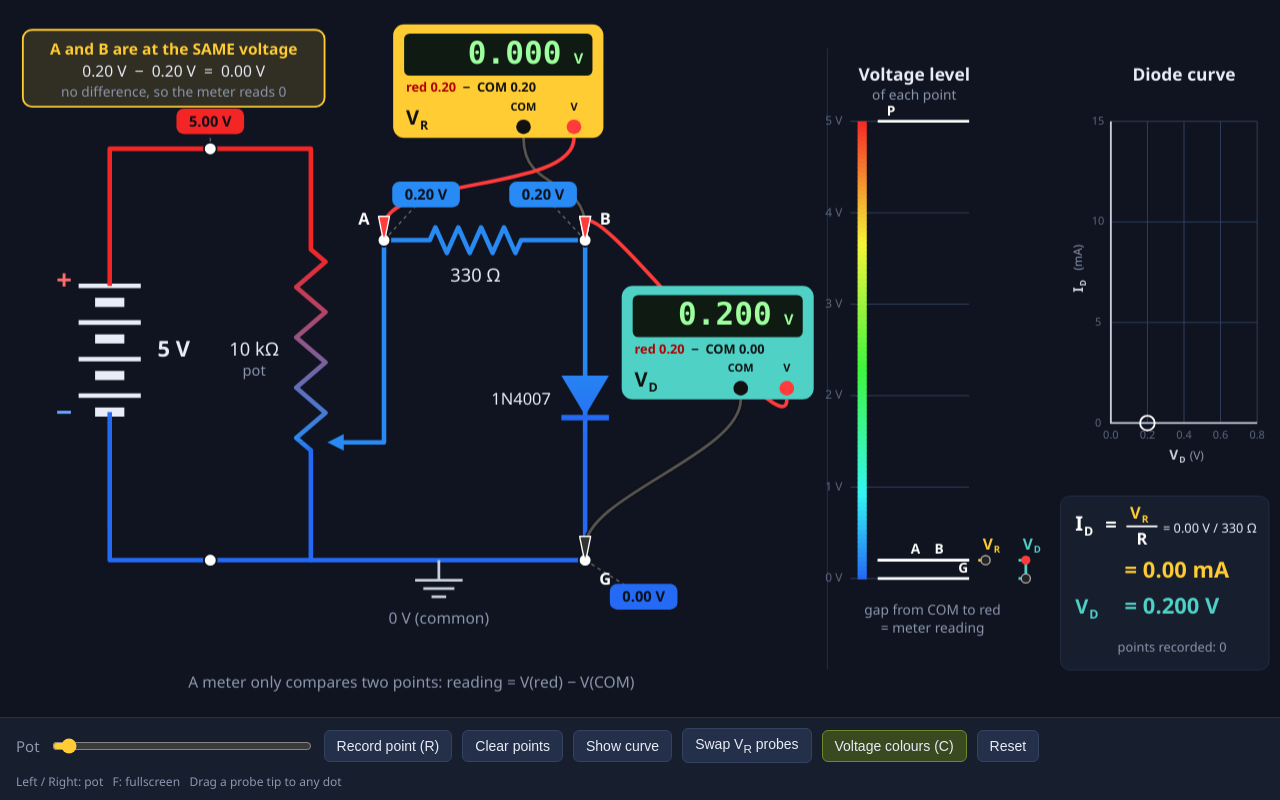
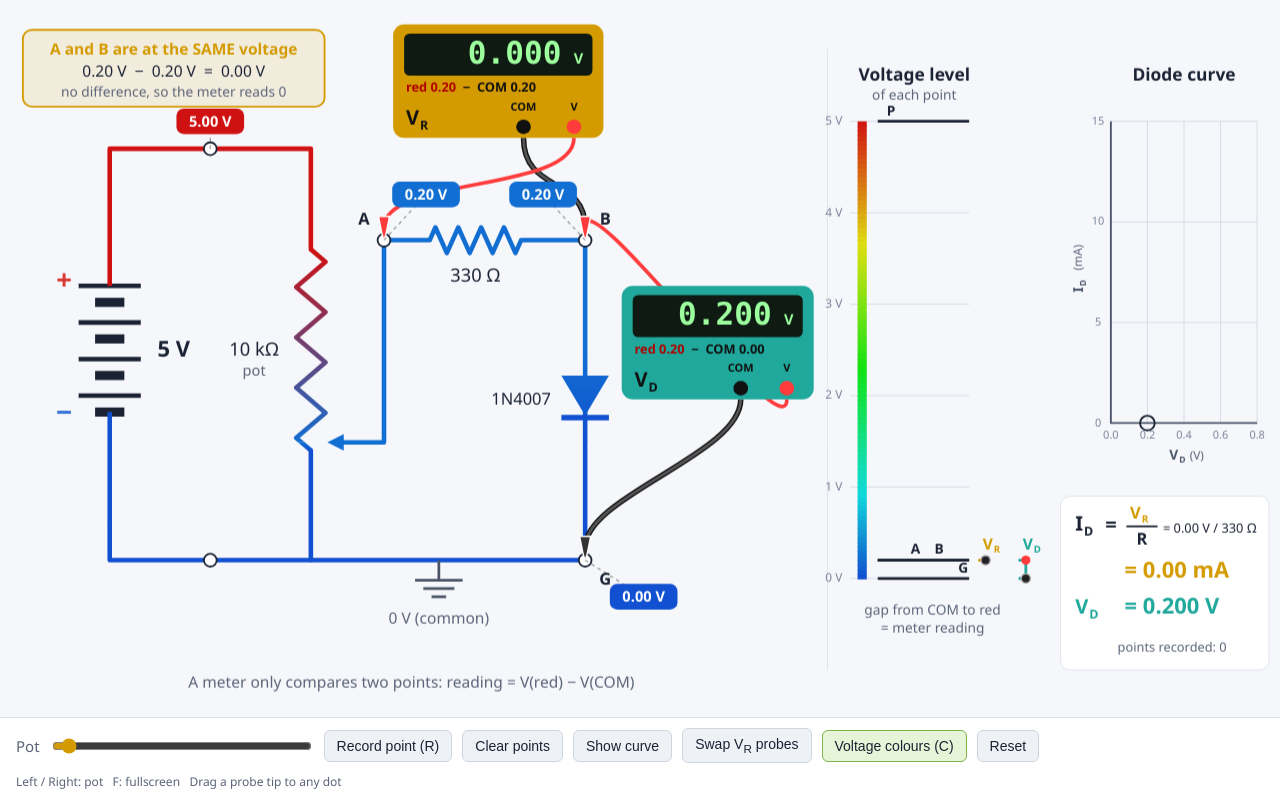
Before and after one commit to Isuru-rana/electronics-animations, a plain HTML site: page diode-meter-sim.html in a window 1280 px wide. Drawn offline with Linux system fonts and the light colour scheme.

Commit message:
Diode meter sim: light theme
Co-Authored-By: Claude Opus 5.5 <noreply@anthropic.com>

```diff
--- a/diode-meter-sim.html
+++ b/diode-meter-sim.html
@@ -5,7 +5,7 @@
 <meta name="viewport" content="width=device-width, initial-scale=1">
 <title>Diode Knee Voltage</title>
 <style>
-  :root { --bg:#0f1420; --panel:#171e2e; --ink:#e8edf7; --muted:#8c97ad; --accent:#ffcc33; }
+  :root { --bg:#f6f7fb; --panel:#ffffff; --ink:#1a2233; --muted:#5b6478; --accent:#d49b00; }
   * { box-sizing:border-box; }
   html,body { margin:0; height:100%; background:var(--bg); color:var(--ink);
     font-family: "Segoe UI", Roboto, Arial, sans-serif; overflow:hidden; }
@@ -13,13 +13,13 @@
   #stage { flex:1; position:relative; }
   canvas { position:absolute; left:50%; top:50%; transform:translate(-50%,-50%); }
   #bar { display:flex; gap:10px; align-items:center; flex-wrap:wrap; padding:10px 16px;
-    background:var(--panel); border-top:1px solid #263049; font-size:15px; }
+    background:var(--panel); border-top:1px solid #dfe3ea; font-size:15px; }
   #bar label { color:var(--muted); }
   input[type=range] { width:260px; accent-color:var(--accent); }
-  button { background:#24304a; color:var(--ink); border:1px solid #344262; border-radius:6px;
+  button { background:#eef1f6; color:var(--ink); border:1px solid #cfd5e0; border-radius:6px;
     padding:7px 12px; font-size:14px; cursor:pointer; }
-  button:hover { background:#2e3c5c; }
-  button.on { background:#3a4a20; border-color:#6a8a2a; }
+  button:hover { background:#e2e7f0; }
+  button.on { background:#e6f4d7; border-color:#7fb24a; }
   .sp { flex:1; }
   .keys { color:var(--muted); font-size:12px; }
 </style>
@@ -87,8 +87,8 @@ const NODES = {
 const nodeV = (k, s) => ({ P: VS, A: s.vA, B: s.vB, G: 0, G2: 0 })[k];
 
 const meters = [
-  { id: "R", label: "V", sub: "R", x: 430, y: 14, w: 230, h: 124, red: "A", com: "B", col: "#ffcc33" },
-  { id: "D", label: "V", sub: "D", x: 680, y: 300, w: 210, h: 124, red: "B", com: "G", col: "#4fd1c5" },
+  { id: "R", label: "V", sub: "R", x: 430, y: 14, w: 230, h: 124, red: "A", com: "B", col: "#d49b00" },
+  { id: "D", label: "V", sub: "D", x: 680, y: 300, w: 210, h: 124, red: "B", com: "G", col: "#1fa89b" },
 ];
 
 // ---------- state ----------
@@ -97,10 +97,10 @@ let drag = null, mouse = { x: 0, y: 0 };
 
 // ---------- colour by potential ----------
 function vcol(v) {
-  if (!showCol) return "#c7cfdd";
+  if (!showCol) return "#4a5468";
   const t = Math.max(0, Math.min(1, v / VS));
   const h = 220 - 220 * t;            // blue (0 V) to red (5 V)
-  return `hsl(${h},90%,${55 + 5 * Math.sin(t * Math.PI)}%)`;
+  return `hsl(${h},85%,${44 + 4 * Math.sin(t * Math.PI)}%)`;
 }
 function line(pts, v, w = 5) {
   ctx.strokeStyle = vcol(v); ctx.lineWidth = w; ctx.lineCap = "round"; ctx.lineJoin = "round";
@@ -145,15 +145,15 @@ function drawCircuit(s) {
   ctx.lineCap = "butt";
   for (let k = 0; k < 4; k++) {
     const y = 300 + k * 40;
-    ctx.strokeStyle = "#e8edf7"; ctx.lineWidth = 5;
+    ctx.strokeStyle = "#1a2233"; ctx.lineWidth = 5;
     ctx.beginPath(); ctx.moveTo(BX - 34, y); ctx.lineTo(BX + 34, y); ctx.stroke();
     ctx.lineWidth = 10; ctx.beginPath(); ctx.moveTo(BX - 16, y + 18); ctx.lineTo(BX + 16, y + 18); ctx.stroke();
   }
   gradSeg(BX, 200, BX, 300, VS, VS, () => { ctx.lineWidth = 5; ctx.beginPath(); ctx.moveTo(BX, 200); ctx.lineTo(BX, 300); ctx.stroke(); });
   gradSeg(BX, 438, BX, 560, 0, 0, () => { ctx.lineWidth = 5; ctx.beginPath(); ctx.moveTo(BX, 438); ctx.lineTo(BX, 560); ctx.stroke(); });
-  text("+", BX - 50, 296, 30, "#ff6b6b", "center", "bold");
-  text("−", BX - 50, 440, 30, "#6ba8ff", "center", "bold");
-  text("5 V", BX + 70, 370, 24, "#e8edf7", "center", "bold");
+  text("+", BX - 50, 296, 30, "#d93636", "center", "bold");
+  text("−", BX - 50, 440, 30, "#2f6fd6", "center", "bold");
+  text("5 V", BX + 70, 370, 24, "#1a2233", "center", "bold");
 
   // pot: two gradients split at wiper
   const zig = (y0, y1, x) => { ctx.lineWidth = 5; ctx.beginPath(); ctx.moveTo(x, y0);
@@ -165,13 +165,13 @@ function drawCircuit(s) {
   // wiper arrow
   ctx.fillStyle = vcol(s.vA); ctx.beginPath();
   ctx.moveTo(PX + 18, yw); ctx.lineTo(PX + 36, yw - 9); ctx.lineTo(PX + 36, yw + 9); ctx.fill();
-  text("10 kΩ", PX - 62, 370, 20, "#e8edf7");
-  text("pot", PX - 62, 394, 16, "#8c97ad");
+  text("10 kΩ", PX - 62, 370, 20, "#1a2233");
+  text("pot", PX - 62, 394, 16, "#5b6478");
 
   // resistor
   gradSeg(R0, RY, R1, RY, s.vA, s.vB, () => { ctx.lineWidth = 5; ctx.beginPath(); ctx.moveTo(R0, RY);
     const n = 8, w = (R1 - R0) / n; for (let k = 0; k < n; k++) ctx.lineTo(R0 + w * (k + 0.5), RY + (k % 2 ? 14 : -14)); ctx.lineTo(R1, RY); ctx.stroke(); });
-  text("330 Ω", (R0 + R1) / 2, RY + 40, 20, "#e8edf7");
+  text("330 Ω", (R0 + R1) / 2, RY + 40, 20, "#1a2233");
 
   // diode (anode top)
   gradSeg(DX, D0, DX, D1, s.vB, 0, () => {
@@ -179,31 +179,31 @@ function drawCircuit(s) {
     ctx.beginPath(); ctx.moveTo(DX - 26, D0 + 18); ctx.lineTo(DX + 26, D0 + 18); ctx.lineTo(DX, D0 + 62); ctx.closePath(); ctx.fill();
   });
   ctx.strokeStyle = vcol(0); ctx.lineWidth = 6; ctx.beginPath(); ctx.moveTo(DX - 26, D0 + 64); ctx.lineTo(DX + 26, D0 + 64); ctx.stroke();
-  text("1N4007", DX - 70, 425, 18, "#e8edf7");
+  text("1N4007", DX - 70, 425, 18, "#1a2233");
 
   // ground symbol
-  const gx = 480; ctx.strokeStyle = "#c7cfdd"; ctx.lineWidth = 3;
+  const gx = 480; ctx.strokeStyle = "#4a5468"; ctx.lineWidth = 3;
   ctx.beginPath(); ctx.moveTo(gx, GY); ctx.lineTo(gx, GY + 22); ctx.stroke();
   [[26, 22], [17, 31], [8, 40]].forEach(([w, y]) => { ctx.beginPath(); ctx.moveTo(gx - w, GY + y); ctx.lineTo(gx + w, GY + y); ctx.stroke(); });
-  text("0 V (common)", gx, GY + 64, 17, "#8c97ad");
+  text("0 V (common)", gx, GY + 64, 17, "#5b6478");
 
   // nodes
   for (const [k, n] of Object.entries(NODES)) {
     ctx.fillStyle = "#fff"; ctx.beginPath(); ctx.arc(n.x, n.y, 7, 0, 7); ctx.fill();
-    ctx.strokeStyle = "#0f1420"; ctx.lineWidth = 2; ctx.stroke();
+    ctx.strokeStyle = "#1a2233"; ctx.lineWidth = 2; ctx.stroke();
     if (k === "G2") continue;
     const off = { P: [0, -24], A: [-22, -22], B: [22, -22], G: [22, 22] }[k];
-    text(n.name, n.x + off[0], n.y + off[1], 18, "#ffffff", "center", "bold");
+    text(n.name, n.x + off[0], n.y + off[1], 18, "#1a2233", "center", "bold");
   }
 }
 
 // ---------- voltage tags on the circuit ----------
 function tag(x, y, v, dx, dy) {
   const t = v.toFixed(2) + " V", w = 74, h = 28, X = x + dx, Y = y + dy;
-  ctx.strokeStyle = "rgba(255,255,255,0.35)"; ctx.lineWidth = 1.5; ctx.setLineDash([4, 4]);
+  ctx.strokeStyle = "rgba(0,0,0,0.35)"; ctx.lineWidth = 1.5; ctx.setLineDash([4, 4]);
   ctx.beginPath(); ctx.moveTo(x, y); ctx.lineTo(X, Y); ctx.stroke(); ctx.setLineDash([]);
   ctx.fillStyle = vcol(v); roundRect(X - w / 2, Y - h / 2, w, h, 8); ctx.fill();
-  ctx.fillStyle = "#0b0f18"; ctx.font = "bold 16px Segoe UI, Arial"; ctx.textAlign = "center"; ctx.textBaseline = "middle";
+  const t01 = v / VS; ctx.fillStyle = (showCol && (t01 < 0.15 || t01 > 0.8)) ? "#ffffff" : "#0b0f18"; ctx.font = "bold 16px Segoe UI, Arial"; ctx.textAlign = "center"; ctx.textBaseline = "middle";
   ctx.fillText(t, X, Y + 1);
 }
 function drawTags(s) {
@@ -216,17 +216,17 @@ function drawTags(s) {
 function drawResistorNote(s) {
   const vr = s.vA - s.vB, same = Math.abs(vr) < 0.005;
   const x = 190, y = 62;
-  ctx.fillStyle = same ? "rgba(255,204,51,0.14)" : "rgba(79,209,197,0.10)";
+  ctx.fillStyle = same ? "rgba(212,155,0,0.12)" : "rgba(31,168,155,0.10)";
   roundRect(x - 165, y - 42, 330, 84, 10); ctx.fill();
-  ctx.strokeStyle = same ? "#ffcc33" : "#344262"; ctx.lineWidth = 2; ctx.stroke();
+  ctx.strokeStyle = same ? "#d49b00" : "#d5dae4"; ctx.lineWidth = 2; ctx.stroke();
   if (same) {
-    text("A and B are at the SAME voltage", x, y - 20, 17, "#ffcc33", "center", "bold");
-    text(s.vA.toFixed(2) + " V  −  " + s.vB.toFixed(2) + " V  =  0.00 V", x, y + 4, 17, "#e8edf7");
-    text("no difference, so the meter reads 0", x, y + 27, 15, "#8c97ad");
+    text("A and B are at the SAME voltage", x, y - 20, 17, "#d49b00", "center", "bold");
+    text(s.vA.toFixed(2) + " V  −  " + s.vB.toFixed(2) + " V  =  0.00 V", x, y + 4, 17, "#1a2233");
+    text("no difference, so the meter reads 0", x, y + 27, 15, "#5b6478");
   } else {
-    text("A is higher than B", x, y - 20, 17, "#4fd1c5", "center", "bold");
-    text(s.vA.toFixed(2) + " V  −  " + s.vB.toFixed(2) + " V  =  " + vr.toFixed(2) + " V", x, y + 4, 17, "#e8edf7");
-    text("this difference is the reading", x, y + 27, 15, "#8c97ad");
+    text("A is higher than B", x, y - 20, 17, "#1fa89b", "center", "bold");
+    text(s.vA.toFixed(2) + " V  −  " + s.vB.toFixed(2) + " V  =  " + vr.toFixed(2) + " V", x, y + 4, 17, "#1a2233");
+    text("this difference is the reading", x, y + 27, 15, "#5b6478");
   }
 }
 
@@ -278,20 +278,20 @@ function roundRect(x, y, w, h, r) {
 function drawLadder(s) {
   const x0 = 960, x1 = 1060, yTop = 120, yBot = 620;
   const yOf = v => yBot - (v / VS) * (yBot - yTop);
-  text("Voltage level", (x0 + x1) / 2 - 10, 70, 19, "#e8edf7", "center", "bold");
-  text("of each point", (x0 + x1) / 2 - 10, 92, 15, "#8c97ad");
+  text("Voltage level", (x0 + x1) / 2 - 10, 70, 19, "#1a2233", "center", "bold");
+  text("of each point", (x0 + x1) / 2 - 10, 92, 15, "#5b6478");
   // scale
-  ctx.strokeStyle = "#344262"; ctx.lineWidth = 1;
+  ctx.strokeStyle = "#d5dae4"; ctx.lineWidth = 1;
   for (let v = 0; v <= VS; v++) { const y = yOf(v); ctx.beginPath(); ctx.moveTo(x0 - 30, y); ctx.lineTo(x1, y); ctx.stroke();
-    text(v + " V", x0 - 48, y, 13, "#5d6882"); }
+    text(v + " V", x0 - 48, y, 13, "#7a8399"); }
   // colour bar
   for (let k = 0; k < 100; k++) { const v = k / 100 * VS; ctx.fillStyle = vcol(v);
     ctx.fillRect(x0 - 22, yOf(v + VS / 100), 10, (yBot - yTop) / 100 + 1); }
   // node levels
   const lv = [["P", VS], ["A", s.vA], ["B", s.vB], ["G", 0]];
   lv.forEach(([n, v], k) => { const y = yOf(v);
-    ctx.strokeStyle = "#ffffff"; ctx.lineWidth = 3; ctx.beginPath(); ctx.moveTo(x0, y); ctx.lineTo(x1, y); ctx.stroke();
-    text(n, x0 + 10 + k * 26, y - 11, 15, "#ffffff", "left", "bold"); });
+    ctx.strokeStyle = "#1a2233"; ctx.lineWidth = 3; ctx.beginPath(); ctx.moveTo(x0, y); ctx.lineTo(x1, y); ctx.stroke();
+    text(n, x0 + 10 + k * 26, y - 11, 15, "#1a2233", "left", "bold"); });
   // meter brackets
   meters.forEach((m, k) => {
     const { r, c, v } = reading(m, s), bx = x1 + 18 + k * 44;
@@ -302,7 +302,7 @@ function drawLadder(s) {
     ctx.fillStyle = "#222"; ctx.strokeStyle = "#aaa"; ctx.lineWidth = 1.5; ctx.beginPath(); ctx.arc(bx, yc, 5, 0, 7); ctx.fill(); ctx.stroke();
     sub(m.label, m.sub, bx + 6, Math.min(yr, yc) - 12, 17, m.col, "center");
   });
-  text("gap from COM to red", (x0 + x1) / 2 + 10, 655, 15, "#8c97ad"); text("= meter reading", (x0 + x1) / 2 + 10, 675, 15, "#8c97ad");
+  text("gap from COM to red", (x0 + x1) / 2 + 10, 655, 15, "#5b6478"); text("= meter reading", (x0 + x1) / 2 + 10, 675, 15, "#5b6478");
 }
 
 // ---------- V-I plot ----------
@@ -310,55 +310,55 @@ function drawGraph(s) {
   const gx = 1215, gy = 120, gw = 160, gh = 330;
   const VMAX = 0.8, IMAX = 15;
   const px = v => gx + (v / VMAX) * gw, py = i => gy + gh - (i / IMAX) * gh;
-  text("Diode curve", gx + gw / 2, 70, 19, "#e8edf7", "center", "bold");
-  ctx.strokeStyle = "#344262"; ctx.lineWidth = 1;
+  text("Diode curve", gx + gw / 2, 70, 19, "#1a2233", "center", "bold");
+  ctx.strokeStyle = "#d5dae4"; ctx.lineWidth = 1;
   for (let v = 0; v <= VMAX + 1e-9; v += 0.2) { ctx.beginPath(); ctx.moveTo(px(v), gy); ctx.lineTo(px(v), gy + gh); ctx.stroke();
-    text(v.toFixed(1), px(v), gy + gh + 14, 12, "#5d6882"); }
+    text(v.toFixed(1), px(v), gy + gh + 14, 12, "#7a8399"); }
   for (let i = 0; i <= IMAX; i += 5) { ctx.beginPath(); ctx.moveTo(gx, py(i)); ctx.lineTo(gx + gw, py(i)); ctx.stroke();
-    text(String(i), gx - 14, py(i), 12, "#5d6882"); }
-  ctx.strokeStyle = "#c7cfdd"; ctx.lineWidth = 2; ctx.beginPath(); ctx.moveTo(gx, gy); ctx.lineTo(gx, gy + gh); ctx.lineTo(gx + gw, gy + gh); ctx.stroke();
-  sub("V", "D", gx + gw / 2 - 16, gy + gh + 40, 15, "#c7cfdd"); text("(V)", gx + gw / 2 + 14, gy + gh + 36, 13, "#8c97ad");
+    text(String(i), gx - 14, py(i), 12, "#7a8399"); }
+  ctx.strokeStyle = "#4a5468"; ctx.lineWidth = 2; ctx.beginPath(); ctx.moveTo(gx, gy); ctx.lineTo(gx, gy + gh); ctx.lineTo(gx + gw, gy + gh); ctx.stroke();
+  sub("V", "D", gx + gw / 2 - 16, gy + gh + 40, 15, "#4a5468"); text("(V)", gx + gw / 2 + 14, gy + gh + 36, 13, "#5b6478");
   ctx.save(); ctx.translate(gx - 36, gy + gh / 2); ctx.rotate(-Math.PI / 2);
-  sub("I", "D", -22, 5, 15, "#c7cfdd"); ctx.fillStyle = "#8c97ad"; ctx.font = "13px Segoe UI"; ctx.fillText("(mA)", 2, 4); ctx.restore();
+  sub("I", "D", -22, 5, 15, "#4a5468"); ctx.fillStyle = "#5b6478"; ctx.font = "13px Segoe UI"; ctx.fillText("(mA)", 2, 4); ctx.restore();
   if (showCurve) {
-    ctx.strokeStyle = "rgba(255,204,51,0.55)"; ctx.lineWidth = 2; ctx.beginPath();
+    ctx.strokeStyle = "rgba(212,155,0,0.6)"; ctx.lineWidth = 2; ctx.beginPath();
     for (let k = 0; k <= 200; k++) { const i = IMAX * 1e-3 * Math.pow(k / 200, 2); const v = vd(i);
       k ? ctx.lineTo(px(v), py(i * 1e3)) : ctx.moveTo(px(v), py(i * 1e3)); } ctx.stroke();
   }
-  points.forEach(p => { ctx.fillStyle = "#ffcc33"; ctx.beginPath(); ctx.arc(px(p.v), py(p.i), 4.5, 0, 7); ctx.fill(); });
+  points.forEach(p => { ctx.fillStyle = "#d49b00"; ctx.beginPath(); ctx.arc(px(p.v), py(p.i), 4.5, 0, 7); ctx.fill(); });
   const cx = px(Math.min(s.vB, VMAX)), cy = py(Math.min(s.iD * 1e3, IMAX));
-  ctx.strokeStyle = "#ffffff"; ctx.lineWidth = 2; ctx.beginPath(); ctx.arc(cx, cy, 8, 0, 7); ctx.stroke();
+  ctx.strokeStyle = "#1a2233"; ctx.lineWidth = 2; ctx.beginPath(); ctx.arc(cx, cy, 8, 0, 7); ctx.stroke();
 
   // calculation box
   const bx = 1160, by = 530;
-  ctx.fillStyle = "#171e2e"; roundRect(bx, by, 228, 190, 10); ctx.fill();
-  ctx.strokeStyle = "#263049"; ctx.lineWidth = 1; ctx.stroke();
+  ctx.fillStyle = "#ffffff"; roundRect(bx, by, 228, 190, 10); ctx.fill();
+  ctx.strokeStyle = "#dfe3ea"; ctx.lineWidth = 1; ctx.stroke();
   const vr = s.vA - s.vB;
-  sub("I", "D", bx + 16, by + 38, 22, "#ffffff"); text("= ", bx + 58, by + 32, 22, "#ffffff", "center", "bold");
-  sub("V", "R", bx + 76, by + 24, 18, "#ffcc33"); ctx.fillStyle = "#fff"; ctx.fillRect(bx + 72, by + 32, 34, 2);
-  text("R", bx + 89, by + 48, 18, "#ffffff", "center", "bold");
-  text("= " + vr.toFixed(2) + " V / 330 Ω", bx + 112, by + 36, 14, "#e8edf7", "left");
-  text("= " + (s.iD * 1e3).toFixed(2) + " mA", bx + 70, by + 82, 24, "#ffcc33", "left", "bold");
-  sub("V", "D", bx + 16, by + 128, 22, "#4fd1c5");
-  text("= " + s.vB.toFixed(3) + " V", bx + 70, by + 122, 24, "#4fd1c5", "left", "bold");
-  text("points recorded: " + points.length, bx + 122, by + 166, 14, "#8c97ad");
+  sub("I", "D", bx + 16, by + 38, 22, "#1a2233"); text("= ", bx + 58, by + 32, 22, "#1a2233", "center", "bold");
+  sub("V", "R", bx + 76, by + 24, 18, "#d49b00"); ctx.fillStyle = "#1a2233"; ctx.fillRect(bx + 72, by + 32, 34, 2);
+  text("R", bx + 89, by + 48, 18, "#1a2233", "center", "bold");
+  text("= " + vr.toFixed(2) + " V / 330 Ω", bx + 112, by + 36, 14, "#1a2233", "left");
+  text("= " + (s.iD * 1e3).toFixed(2) + " mA", bx + 70, by + 82, 24, "#d49b00", "left", "bold");
+  sub("V", "D", bx + 16, by + 128, 22, "#1fa89b");
+  text("= " + s.vB.toFixed(3) + " V", bx + 70, by + 122, 24, "#1fa89b", "left", "bold");
+  text("points recorded: " + points.length, bx + 122, by + 166, 14, "#5b6478");
 }
 
 // ---------- loop ----------
 let last = performance.now();
 function frame(t) {
   const dt = Math.min(0.05, (t - last) / 1000); last = t;
-  ctx.fillStyle = "#0f1420"; ctx.fillRect(0, 0, W, H);
+  ctx.fillStyle = "#f6f7fb"; ctx.fillRect(0, 0, W, H);
   drawCircuit(state);
   meters.forEach(m => { probeWire(m, "com"); probeWire(m, "red"); });
   meters.forEach(m => drawMeter(m, state));
   drawTags(state);
   drawResistorNote(state);
-  ctx.strokeStyle = "#263049"; ctx.lineWidth = 1; ctx.beginPath(); ctx.moveTo(905, 40); ctx.lineTo(905, 720); ctx.stroke();
+  ctx.strokeStyle = "#dfe3ea"; ctx.lineWidth = 1; ctx.beginPath(); ctx.moveTo(905, 40); ctx.lineTo(905, 720); ctx.stroke();
   drawLadder(state);
   drawGraph(state);
   text("A meter only compares two points: reading = V(red) − V(COM)",
-       450, 735, 17, "#8c97ad");
+       450, 735, 17, "#5b6478");
   requestAnimationFrame(frame);
 }
 
```
